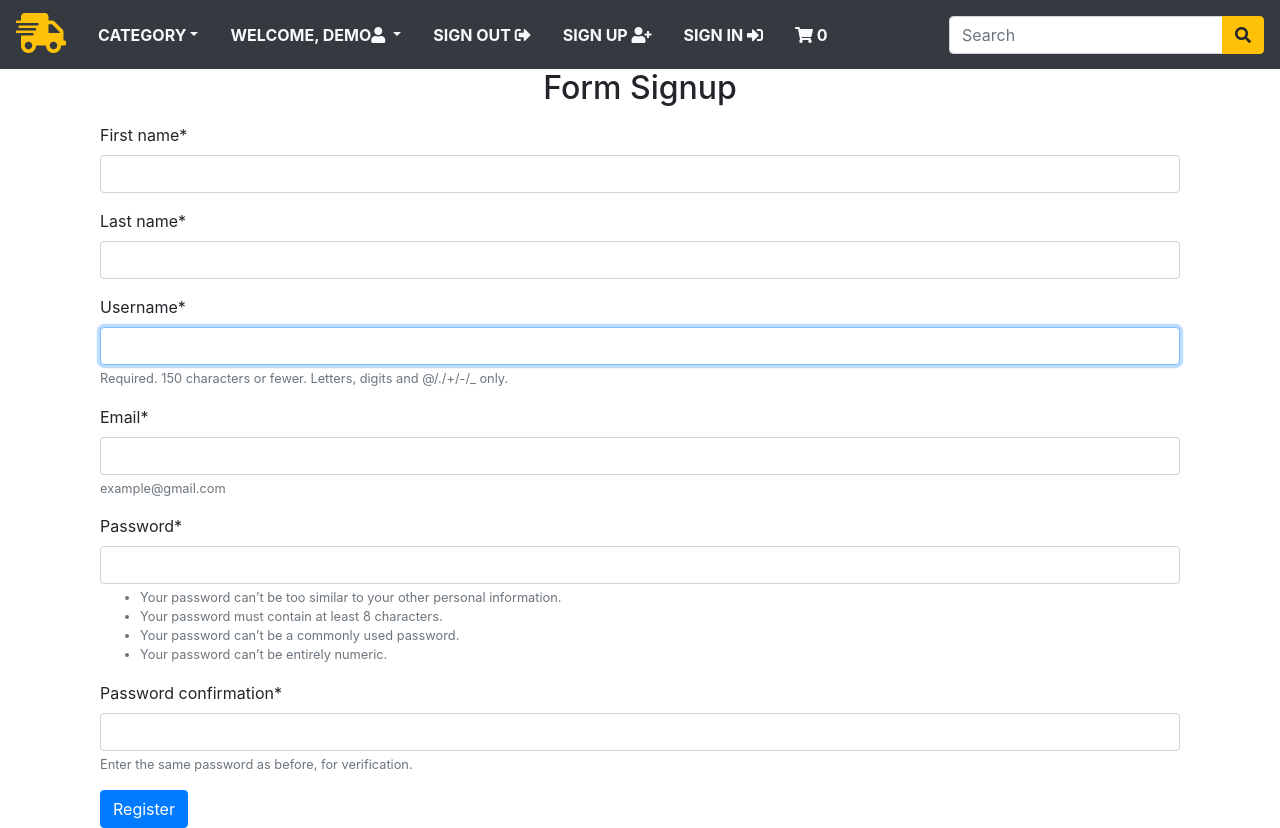
After one commit to Sakeerin/Django-E-Commerce, a Django app: page /account/create in a window 1280 px wide. The commit adds this page. Run offline with Django 3.2, Linux system fonts and the light colour scheme; data that the repository does not hold is empty; some libraries are stand-ins or nearby versions.

Commit message:
coding in part creat form by crispy_form

```diff
--- a/Project/djangoworkshop/djangoworkshop/urls.py
+++ b/Project/djangoworkshop/djangoworkshop/urls.py
@@ -26,7 +26,8 @@ urlpatterns = [
     path('product/<slug:category_slug>/<slug:product_slug>',views.productPage,name='productDetail'),
     path('cart/add/<int:product_id>',views.addCart,name="addCart"),
     path('cartdetail/',views.cartdetail,name="cartdetail"),
-    path('cart/remove/<int:product_id>',views.removeCart,name="removeCart")
+    path('cart/remove/<int:product_id>',views.removeCart,name="removeCart"),
+    path('account/create',views.signUpView,name="signUp")
 ]
 
 if settings.DEBUG :
--- /dev/null
+++ b/Project/djangoworkshop/store/forms.py
@@ -0,0 +1,15 @@
+from django.contrib.auth.models import User
+from django import forms
+from django.contrib.auth.forms import UserCreationForm
+
+
+class SignUpForm(UserCreationForm):
+    first_name = forms.CharField(max_length=100, required=True)
+    last_name = forms.CharField(max_length=100, required=True)
+    email = forms.EmailField(max_length=250, help_text='example@gmail.com')
+
+    class Meta:
+        model = User
+        fields = ('first_name', 'last_name',
+                  'username', 'email',
+                  'password1', 'password2')
--- a/Project/djangoworkshop/store/templates/navbar.html
+++ b/Project/djangoworkshop/store/templates/navbar.html
@@ -50,7 +50,7 @@
       <li class="nav-item">
         <a
           class="nav-link text-light text-uppercase font-weight-bold px-3"
-          href=""
+          href="{% url 'signUp' %}"
         >
           Sign Up <i class="fas fa-user-plus"></i>
         </a>
--- /dev/null
+++ b/Project/djangoworkshop/store/templates/signup.html
@@ -0,0 +1,12 @@
+{% extends 'layouts.html' %}
+{% block content%}
+{% load crispy_forms_tags %}
+<div class="container">
+    <h2 align="center">Form Signup</h2>
+    <form action="">
+        <p>{{form | crispy}}</p>
+        <input type="submit" class="btn btn-primary" value="Register">
+    </form>
+
+</div>
+{% endblock%}
--- a/Project/djangoworkshop/store/views.py
+++ b/Project/djangoworkshop/store/views.py
@@ -1,48 +1,53 @@
-from django.shortcuts import render,get_object_or_404,redirect
-from store.models import Category,Product,Cart,CartItem
+from django.shortcuts import render, get_object_or_404, redirect
+from store.models import Category, Product, Cart, CartItem
+from store.forms import SignUpForm
 
 
 # Create your views here.
 
-def index(request,category_slug=None):
-    products=None
-    category_page=None
+def index(request, category_slug=None):
+    products = None
+    category_page = None
     if category_slug != None:
-        category_page=get_object_or_404(Category,slug=category_slug)
-        products=Product.objects.all().filter(category=category_page,available=True)
+        category_page = get_object_or_404(Category, slug=category_slug)
+        products = Product.objects.all().filter(category=category_page, available=True)
     else:
-        products=Product.objects.all().filter(available=True)
+        products = Product.objects.all().filter(available=True)
 
-    return render(request,'index.html',{'products':products,'category':category_page})
+    return render(request, 'index.html', {'products': products, 'category': category_page})
 
-def productPage(request,category_slug,product_slug):
+
+def productPage(request, category_slug, product_slug):
     try:
-        product=Product.objects.get(category__slug=category_slug,slug=product_slug)
-    except Exception as e :
+        product = Product.objects.get(
+            category__slug=category_slug, slug=product_slug)
+    except Exception as e:
         raise e
-    return render(request,'product.html',{'product':product})
+    return render(request, 'product.html', {'product': product})
+
 
 def _cart_id(request):
-    cart=request.session.session_key
+    cart = request.session.session_key
     if not cart:
-        cart=request.session.create()
+        cart = request.session.create()
     return cart
 
-def addCart(request,product_id):
-    product=Product.objects.get(id=product_id)
+
+def addCart(request, product_id):
+    product = Product.objects.get(id=product_id)
     try:
-        cart=Cart.objects.get(cart_id=_cart_id(request))
+        cart = Cart.objects.get(cart_id=_cart_id(request))
     except Cart.DoesNotExist:
-        cart=Cart.objects.create(cart_id=_cart_id(request))
+        cart = Cart.objects.create(cart_id=_cart_id(request))
         cart.save()
 
     try:
-        cart_item=CartItem.objects.get(product=product,cart=cart)
-        if cart_item.quantity < cart_item.product.stock :
-            cart_item.quantity+=1
+        cart_item = CartItem.objects.get(product=product, cart=cart)
+        if cart_item.quantity < cart_item.product.stock:
+            cart_item.quantity += 1
             cart_item.save()
     except CartItem.DoesNotExist:
-        cart_item=CartItem.objects.create(
+        cart_item = CartItem.objects.create(
             product=product,
             cart=cart,
             quantity=1
@@ -53,22 +58,28 @@ def addCart(request,product_id):
 
 
 def cartdetail(request):
-    total=0
-    counter=0
-    cart_item=None
+    total = 0
+    counter = 0
+    cart_item = None
     try:
-        cart=Cart.objects.get(cart_id=_cart_id(request))
-        cart_items=CartItem.objects.filter(cart=cart,active=True)
+        cart = Cart.objects.get(cart_id=_cart_id(request))
+        cart_items = CartItem.objects.filter(cart=cart, active=True)
         for item in cart_items:
-            total+=(item.product.price*item.quantity)
-            counter+=item.quantity
-    except Exception as e :
+            total += (item.product.price*item.quantity)
+            counter += item.quantity
+    except Exception as e:
         pass
-    return render(request,'cartdetail.html',dict(cart_items=cart_items,total=total,counter=counter))
+    return render(request, 'cartdetail.html', dict(cart_items=cart_items, total=total, counter=counter))
 
-def removeCart(request,product_id):
-    cart=Cart.objects.get(cart_id=_cart_id(request))
-    product=get_object_or_404(Product,id=product_id)
-    cartItem=CartItem.objects.get(product=product,cart=cart)
+
+def removeCart(request, product_id):
+    cart = Cart.objects.get(cart_id=_cart_id(request))
+    product = get_object_or_404(Product, id=product_id)
+    cartItem = CartItem.objects.get(product=product, cart=cart)
     cartItem.delete()
     return redirect('cartdetail')
+
+
+def signUpView(request):
+    form = SignUpForm
+    return render(request, "signup.html", {'form': form})
```
Also changed, not shown: Project/djangoworkshop/djangoworkshop/settings.py (+8 -6 lines).
